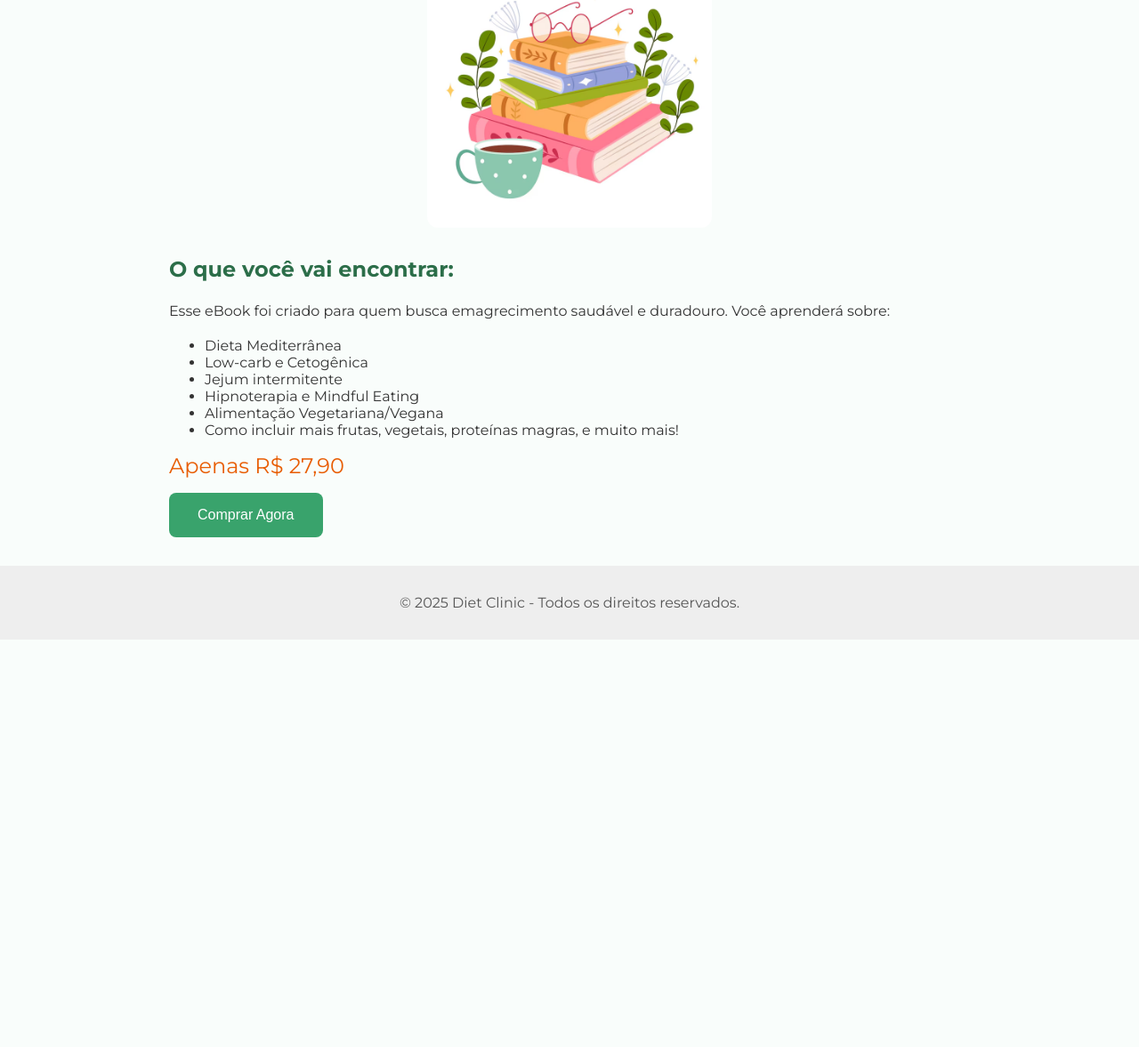
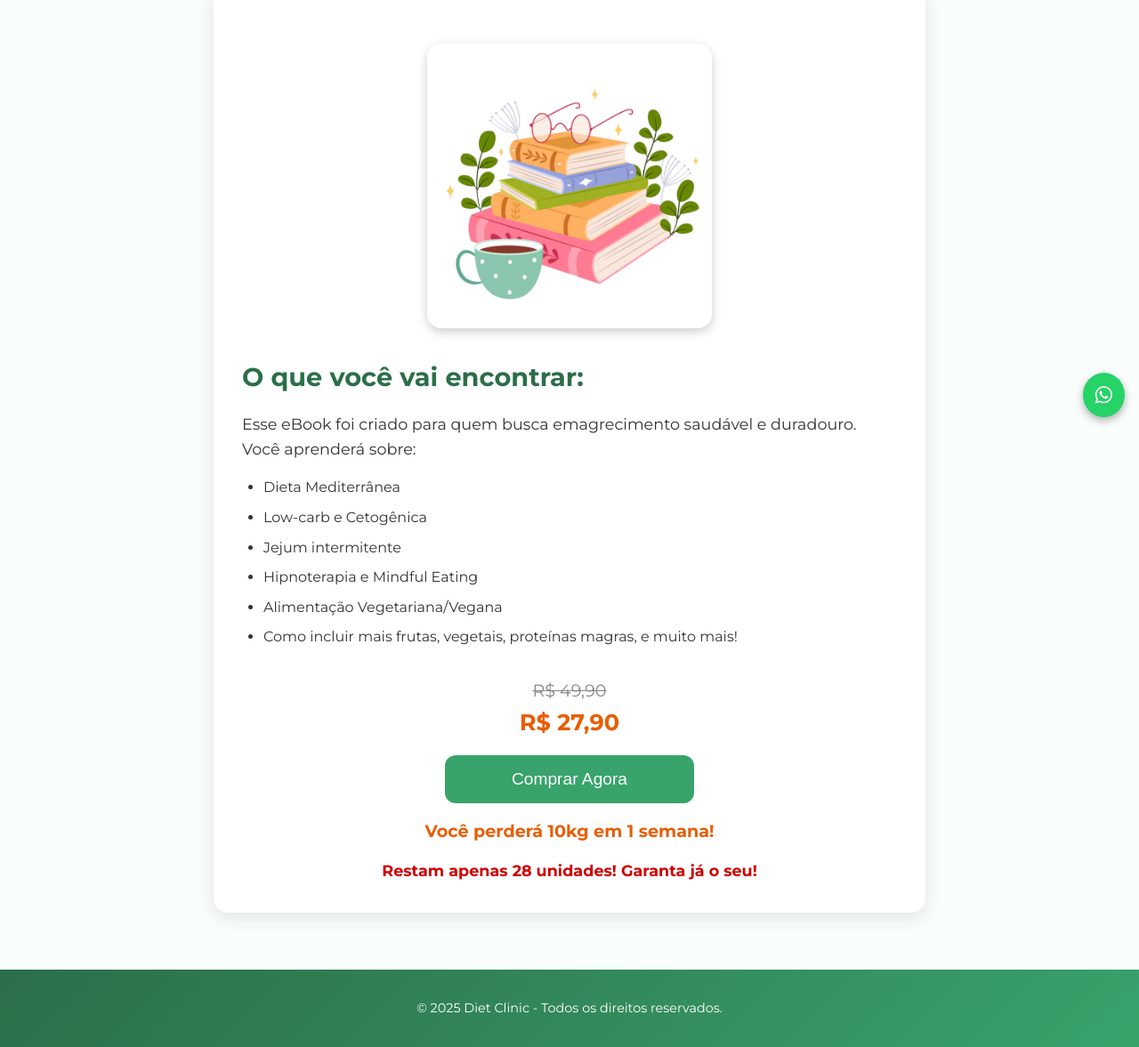
Before and after one commit to raul-juca/testeUltimo, a website: page index.html in a window 1280 px wide. Shown: the part 315-1492 px from the top of the page at 89% size. Before the commit the page ends 1034 px from the top, so only its background shows below. Drawn offline with Linux system fonts and the light colour scheme.

Commit message:
Add files via upload

```diff
--- a/index.html
+++ b/index.html
@@ -1,90 +1,239 @@
 <!DOCTYPE html>
-<html lang="pt-BR">
+<html lang="pt-BR" data-theme="light">
 <head>
-  <meta charset="UTF-8">
-  <meta name="viewport" content="width=device-width, initial-scale=1.0">
+  <meta charset="UTF-8" />
+  <link rel="stylesheet" href="https://cdnjs.cloudflare.com/ajax/libs/font-awesome/6.5.0/css/all.min.css">
+  <meta name="viewport" content="width=device-width, initial-scale=1.0"/>
   <title>Desperte Sua Melhor Versão - Guia Definitivo de Emagrecimento</title>
-  <link href="https://fonts.googleapis.com/css2?family=Montserrat:wght@400;700&display=swap" rel="stylesheet">
+  <link href="https://fonts.googleapis.com/css2?family=Montserrat:wght@400;700&display=swap" rel="stylesheet"/>
   <style>
-    body {
-      font-family: 'Montserrat', sans-serif;
-      background: #f9fdfb;
-      color: #333;
+    :root {
+      --bg-light: #f9fdfb;
+      --bg-dark: #121212;
+      --text-light: #333;
+      --text-dark: #f9f9f9;
+      --card-light: #ffffff;
+      --card-dark: #1e1e1e;
+      --primary: #39a36c;
+      --primary-dark: #2c6e49;
+      --accent: #e85d04;
+    }
+
+    [data-theme="light"] {
+      --bg: var(--bg-light);
+      --text: var(--text-light);
+      --card: var(--card-light);
+    }
+
+    [data-theme="dark"] {
+      --bg: var(--bg-dark);
+      --text: var(--text-dark);
+      --card: var(--card-dark);
+    }
+
+    * {
+      box-sizing: border-box;
       margin: 0;
       padding: 0;
     }
+
+    body {
+      font-family: 'Montserrat', sans-serif;
+      background: var(--bg);
+      color: var(--text);
+      line-height: 1.6;
+      transition: background 0.3s, color 0.3s;
+    }
+
     header {
-      background: #39a36c;
+      background: linear-gradient(135deg, var(--primary-dark), var(--primary));
       color: white;
+      padding: 3rem 1rem 4rem;
+      text-align: center;
+      box-shadow: 0 4px 8px rgba(0,0,0,0.1);
+      position: relative;
+    }
+
+    header h1 {
+      font-size: 2.5rem;
+      margin-bottom: 1rem;
+    }
+
+    .theme-toggle {
+      position: absolute;
+      top: 1rem;
+      right: 1rem;
+      background: rgba(255,255,255,0.2);
+      border: none;
+      color: white;
+      font-size: 1.5rem;
+      border-radius: 50%;
+      width: 40px;
+      height: 40px;
+      cursor: pointer;
+      transition: background 0.3s;
+    }
+
+    .theme-toggle:hover {
+      background: rgba(255,255,255,0.4);
+    }
+
+    .container {
+      max-width: 800px;
+      margin: 4rem auto;
       padding: 2rem;
+      background: var(--card);
+      border-radius: 16px;
+      box-shadow: 0 6px 20px rgba(0, 0, 0, 0.1);
+      transition: background 0.3s;
+    }
+
+    .ebook-cover {
+      display: block;
+      width: 100%;
+      max-width: 320px;
+      margin: 2rem auto;
+      border-radius: 16px;
+      box-shadow: 0 4px 12px rgba(0,0,0,0.2);
+    }
+
+    h2 {
+      font-size: 1.8rem;
+      color: var(--primary-dark);
+      margin-bottom: 1rem;
+    }
+
+    p {
+      font-size: 1.1rem;
+      margin-bottom: 1rem;
+    }
+
+    ul {
+      margin-bottom: 2rem;
+      padding-left: 1.5rem;
+    }
+
+    ul li {
+      margin-bottom: 0.5rem;
+    }
+
+    .price {
       text-align: center;
+      margin-bottom: 1rem;
     }
-    .container {
-      max-width: 900px;
-      margin: auto;
-      padding: 2rem;
+
+    .price del {
+      color: #888;
+      font-size: 1.2rem;
     }
-    .ebook-cover {
+
+    .price strong {
+      display: block;
+      font-size: 1.6rem;
+      color: var(--accent);
+      font-weight: bold;
+    }
+
+    .payment-btn {
+      display: block;
       width: 100%;
-      max-width: 320px; /* largura parecida com a de um Kindle */
-      height: auto;
+      max-width: 280px;
+      margin: 0 auto;
+      background: var(--primary);
+      color: white;
+      padding: 1rem;
+      font-size: 1.2rem;
+      border: none;
       border-radius: 12px;
-      margin: 2rem auto;
-      display: block;
-}
-    h1 {
-      font-size: 2rem;
-      color: #2c6e49;
+      cursor: pointer;
+      transition: all 0.3s ease;
     }
-    h2 {
-      font-size: 1.5rem;
-      color: #2c6e49;
+
+    .payment-btn:hover {
+      background: var(--primary-dark);
+      transform: scale(1.03);
+      box-shadow: 0 4px 10px rgba(0,0,0,0.2);
     }
-    p {
-      font-size: 1rem;
-      line-height: 1.6;
+
+    .blinking-message {
+      text-align: center;
+      font-size: 1.2rem;
+      color: var(--accent);
+      font-weight: bold;
+      animation: blink 1s infinite;
+      margin-top: 1rem;
     }
-    .price {
-      font-size: 1.5rem;
-      color: #e85d04;
-      margin: 1rem 0;
+
+    @keyframes blink {
+      0%, 100% { opacity: 1; }
+      50% { opacity: 0; }
     }
-    .payment-btn {
-      background-color: #39a36c;
-      color: white;
-      padding: 1rem 2rem;
-      border: none;
-      border-radius: 8px;
-      font-size: 1rem;
-      cursor: pointer;
-      transition: 0.3s;
+
+    .stock-alert {
+      text-align: center;
+      margin-top: 1rem;
+      font-weight: bold;
+      color: #d00000;
+      font-size: 1.1rem;
     }
-    .payment-btn:hover {
-      background-color: #2c6e49;
-    }
+
     footer {
       text-align: center;
-      padding: 2rem;
-      background: #eeeeee;
-      color: #555;
+      padding: 2rem 1rem;
+      background: linear-gradient(135deg, var(--primary-dark), var(--primary));
+      color: #ffffff;
+      font-size: 0.9rem;
+      margin-top: 2rem;
     }
+    .whatsapp-button {
+  position: fixed;
+  bottom: 16px;
+  right: 16px;
+  background-color: #25d366;
+  color: white;
+  padding: 14px;
+  border-radius: 50%;
+  text-decoration: none;
+  font-size: 22px;
+  box-shadow: 0 4px 10px rgba(0, 0, 0, 0.3);
+  z-index: 999;
+  display: flex;
+  align-items: center;
+  justify-content: center;
+  transition: transform 0.2s ease, background-color 0.2s ease;
+}
+
+.whatsapp-button:hover {
+  transform: scale(1.05);
+  background-color: #1ebe5b;
+}
+
+@media (max-width: 480px) {
+  .whatsapp-button {
+    bottom: 12px;
+    right: 12px;
+    padding: 12px;
+    font-size: 20px;
+  }
+}
+
+
+
 
     @media (max-width: 768px) {
-      header {
-        padding: 1.5rem 1rem;
+      header h1 {
+        font-size: 2rem;
       }
-      .container {
-        padding: 1rem;
-      }
-      h1 {
+
+      h2 {
         font-size: 1.5rem;
       }
-      h2 {
-        font-size: 1.3rem;
+
+      .price strong {
+        font-size: 1.4rem;
       }
+
       .payment-btn {
-        width: 100%;
-        padding: 1rem;
         font-size: 1.1rem;
       }
     }
@@ -92,11 +241,13 @@
 </head>
 <body>
   <header>
+    <button class="theme-toggle" onclick="toggleTheme()">🌙</button>
     <h1>Desperte Sua Melhor Versão</h1>
     <p>O guia definitivo para emagrecer com saúde, transformar seu corpo e autoestima!</p>
   </header>
+
   <div class="container">
-    <img class="ebook-cover" src="/capaebook.png" alt="Capa do eBook">
+    <img class="ebook-cover" src="/capaebook.png" alt="Capa do eBook" />
 
     <h2>O que você vai encontrar:</h2>
     <p>Esse eBook foi criado para quem busca emagrecimento saudável e duradouro. Você aprenderá sobre:</p>
@@ -109,17 +260,60 @@
       <li>Como incluir mais frutas, vegetais, proteínas magras, e muito mais!</li>
     </ul>
 
-    <div class="price">Apenas R$ 27,90</div>
+    <div class="price">
+      <del>R$ 49,90</del>
+      <strong>R$ 27,90</strong>
+    </div>
 
     <button class="payment-btn" onclick="window.location.href='https://buy.stripe.com/test_28o9Cf85geXngfe3cd'">
-        Comprar Agora
-      </button>
+      Comprar Agora
+    </button>
 
-
+    <div class="blinking-message">Você perderá 10kg em 1 semana!</div>
+    <div id="stock-message" class="stock-alert">Restam apenas 30 unidades! Garanta já o seu!</div>
   </div>
 
   <footer>
     &copy; 2025 Diet Clinic - Todos os direitos reservados.
   </footer>
+
+  <script>
+    function toggleTheme() {
+      const html = document.documentElement;
+      const currentTheme = html.getAttribute('data-theme');
+      const toggleBtn = document.querySelector('.theme-toggle');
+      html.setAttribute('data-theme', currentTheme === 'light' ? 'dark' : 'light');
+      toggleBtn.textContent = currentTheme === 'light' ? '☀️' : '🌙';
+    }
+
+    // Simulador de estoque
+    let stock = 30;
+    const stockEl = document.getElementById('stock-message');
+
+    function updateStock() {
+      stock--;
+      if (stock <= 3) {
+        stockEl.textContent = '⚠️ Últimas unidades! Corre!';
+      } else {
+        stockEl.textContent = `Restam apenas ${stock} unidades! Garanta já o seu!`;
+      }
+
+      if (stock <= 0) {
+        setTimeout(() => {
+          stock = 30;
+          updateStock();
+        }, 15000); // Reseta em 15 segundos
+      } else {
+        setTimeout(updateStock, 5000); // Diminui a cada 5s
+      }
+    }
+
+    updateStock();
+  </script>
+  <a href="https://wa.me/5599999999999" class="whatsapp-button" target="_blank" aria-label="Fale conosco no WhatsApp">
+    <i class="fab fa-whatsapp"></i>
+  </a>
+
+</a>
 </body>
 </html>
```
